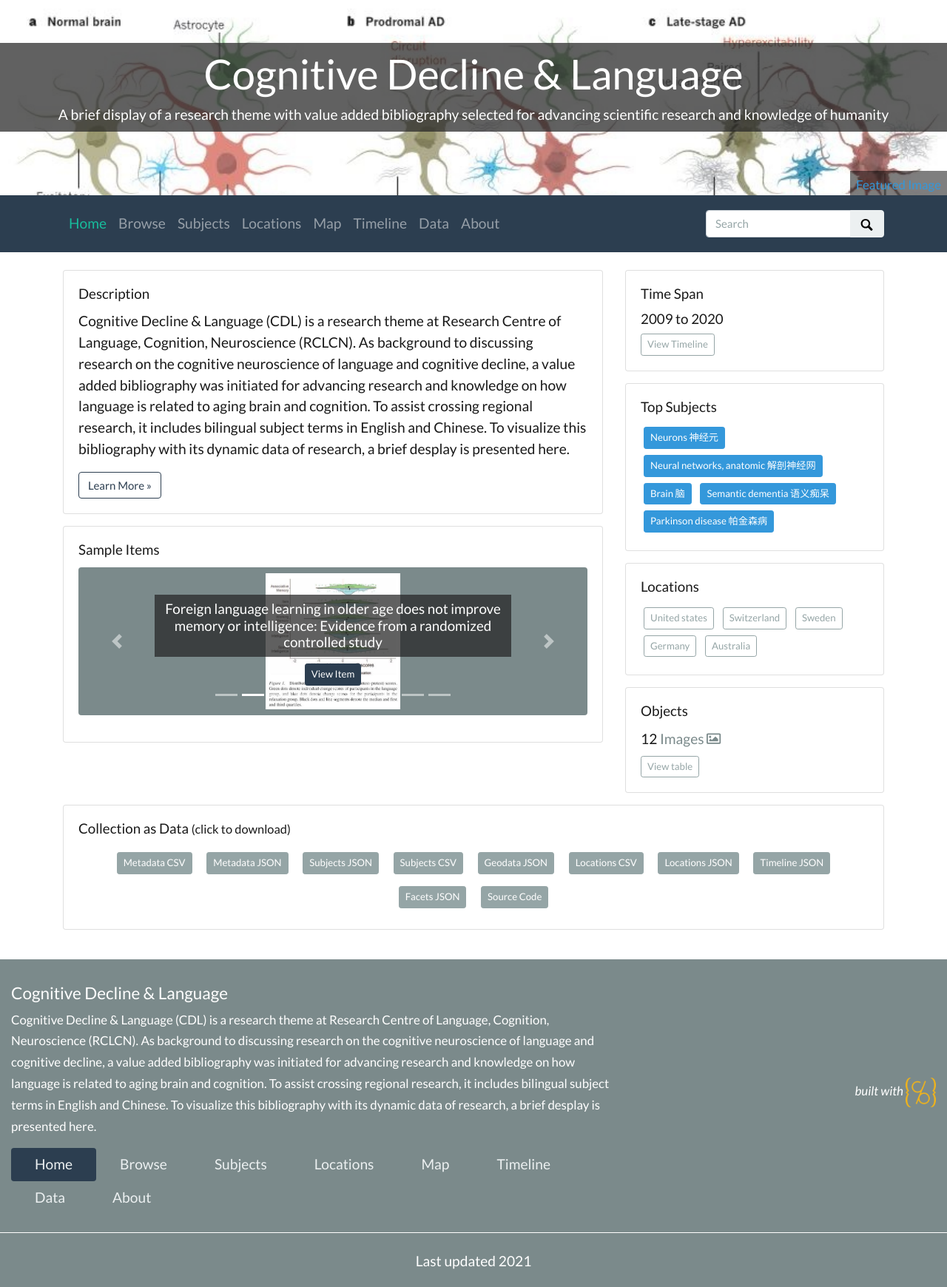
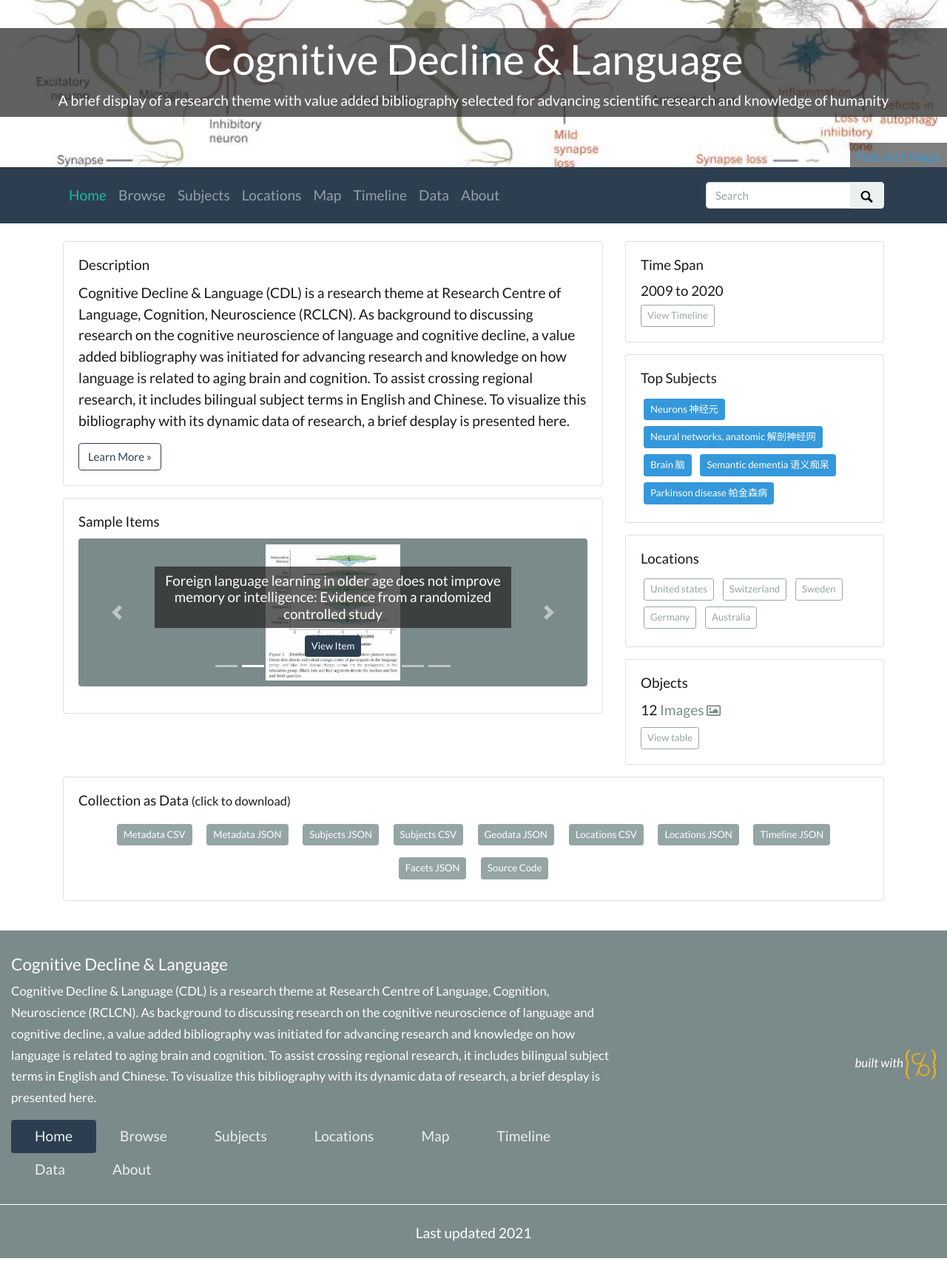
Before and after one commit to archivesw/cogfigcollection, a Jekyll site: the page built from index.md, in a window 1280 px wide. Shown: the whole page at 74% size. Built offline with Jekyll 4.4.1, drawn with Linux system fonts in a browser that asks for light colours; nearby versions of some CDN libraries; after the commit the page ends 1701 px from its top, so only the background shows below that.

Commit message:
update theme.yml

```diff
--- a/_data/theme.yml
+++ b/_data/theme.yml
@@ -10,9 +10,9 @@
 # use either an objectid (from an item in this collect), a relative location of an image in this repo (ex. /assets/img/feature.jpg), or a full url to an image elsewhere
 featured-image: cogfig027
 # optional: add extra padding around collection title for a larger image feature.
-home-title-y-padding: 3em
+home-title-y-padding: 2em
 # optional: change position of background image, center, top, bottom
-home-banner-image-position: top
+home-banner-image-position: bottom
 # height of the carousel at the bottom of the home page; this is in px, but just enter a number (don't include "px"). Default is 300
 carousel-height: 200
 # If you'd like to feature specific subjects on the front page, fill in the below with subjects and separate them by semi-colon.
```
